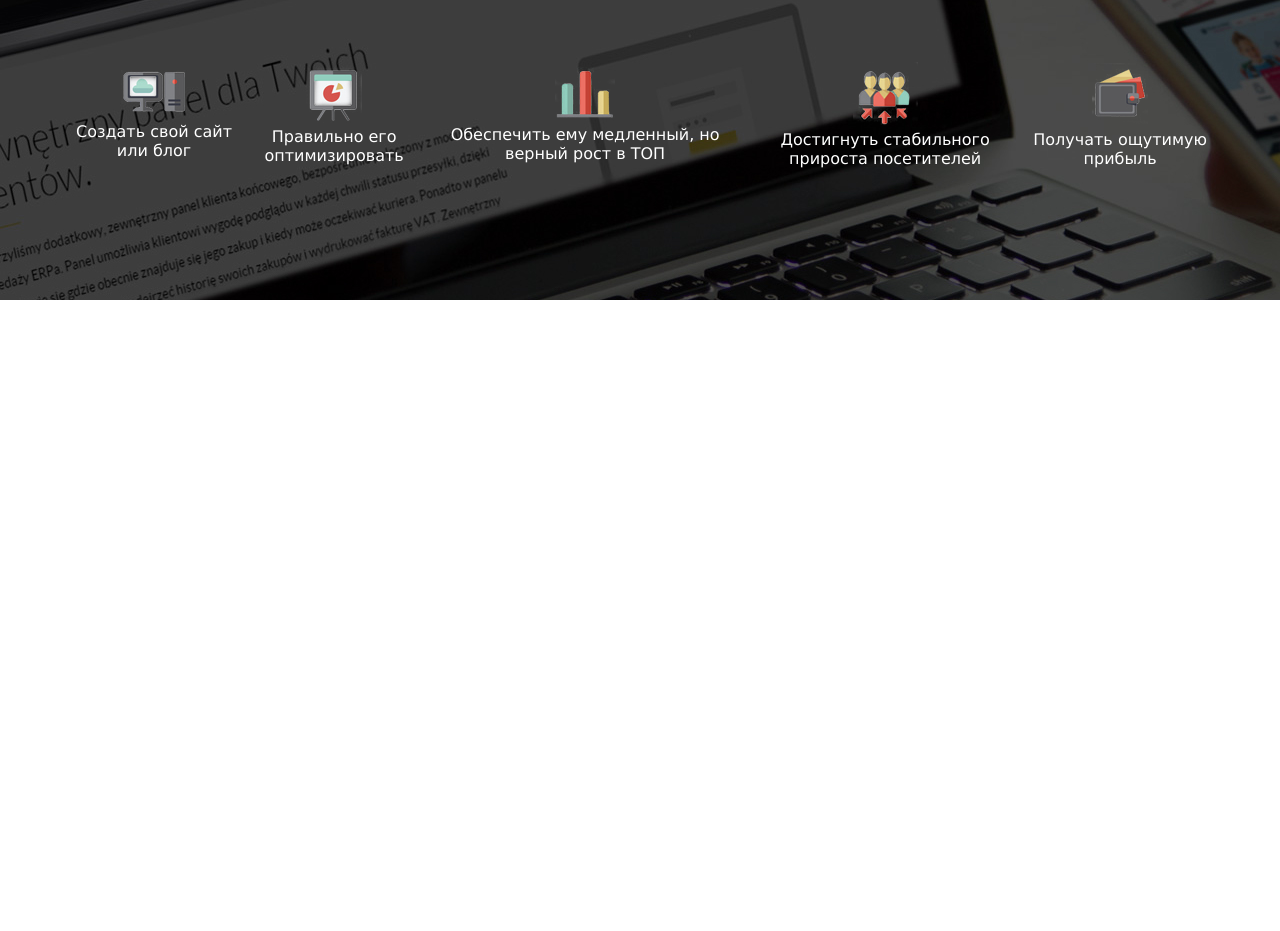
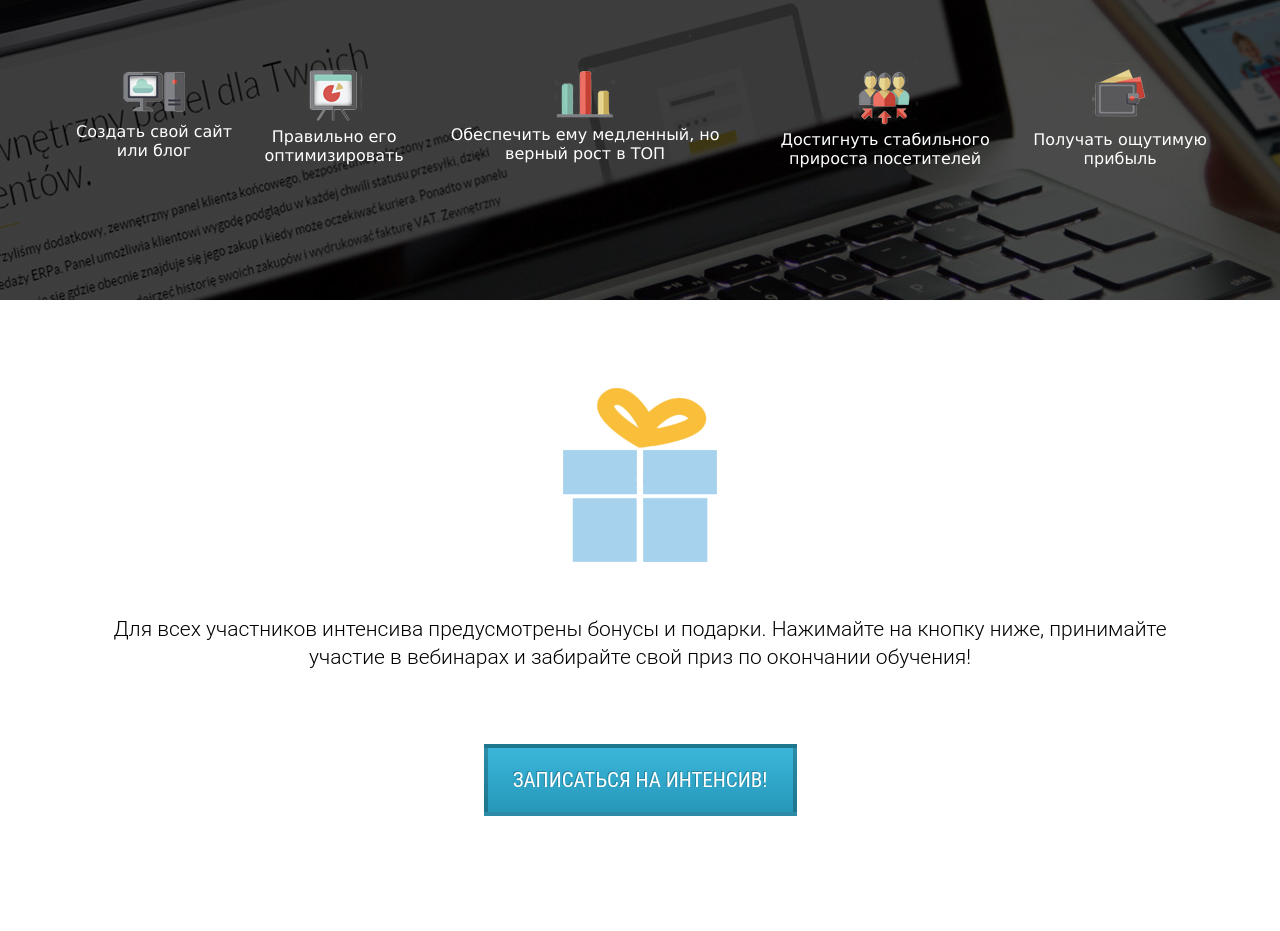
Before and after one commit to Albert-SA/project, a plain HTML site: page index.html in a window 1280 px wide. Shown: the part 2104-3035 px from the top of the page. Before the commit the page ends 2404 px from the top, so only its background shows below. Drawn offline with Linux system fonts and the light colour scheme.

Commit message:
add finish

```diff
--- a/css/style.css
+++ b/css/style.css
@@ -21,7 +21,7 @@ html {
 
 }
 
-.logo .logo_img {
+.logo .logo_img, .prize .img_prize {
     display: block;
     margin: 0 auto;
 }
@@ -66,7 +66,7 @@ h2.title {
     margin-top: 21px;
 }
 
-.promo .promo_text {
+.promo .promo_text, .prize .prize_text {
     color: #ffffff;
     font-size: 21px;
     font-weight: 300;
@@ -76,7 +76,11 @@ h2.title {
     margin-top: 23px;
     text-align: center;
     padding: 0 13px;
+}
 
+.prize .prize_text {
+    color: black;
+    margin-top: 53px;
 }
 
 .promo .promo_text span {
@@ -85,7 +89,7 @@ h2.title {
     font-weight: 700;
 }
 
-.promo .promo_btn {
+.promo .promo_btn, .prize .prize_btn {
     display: block;
     margin: 0px auto;
     margin-top: 73px;
@@ -104,6 +108,7 @@ h2.title {
     cursor: pointer;
     outline: none;
 }
+
 
 .more {
     margin-top: 73px;
@@ -235,3 +240,8 @@ h2.title {
     margin-top: 25px;
     text-align: center;
 }
+
+.prize {
+    min-height: 631px;
+    padding: 88px 0 88px 0;
+}
--- a/index.html
+++ b/index.html
@@ -80,6 +80,7 @@
         <div class="container">
             <h2 class="finish_header">По окончании обучения Вы сможете!</h2>
             <div class="finish_divider"></div>
+
             <div class="my-flex-container">
                 <div class="my-flex-block">
                     <img src="./icons/finish/finish_icon_1.png" alt="icon_1">
@@ -107,6 +108,15 @@
 
     </section>
 
+    <section class="prize">
+        <div class="container">
+            <img src="./icons/gift.png" alt="gift" class="img_prize">
+            <div class="prize_text">Для всех участников интенсива предусмотрены бонусы и подарки. Нажимайте на кнопку ниже, принимайте участие в вебинарах и забирайте свой приз по окончании обучения!</div>
+            <button class="prize_btn">Записаться на интенсив!</button>
+        </div>
+
+    </section>
+
 
 </body>
 </html>
```
